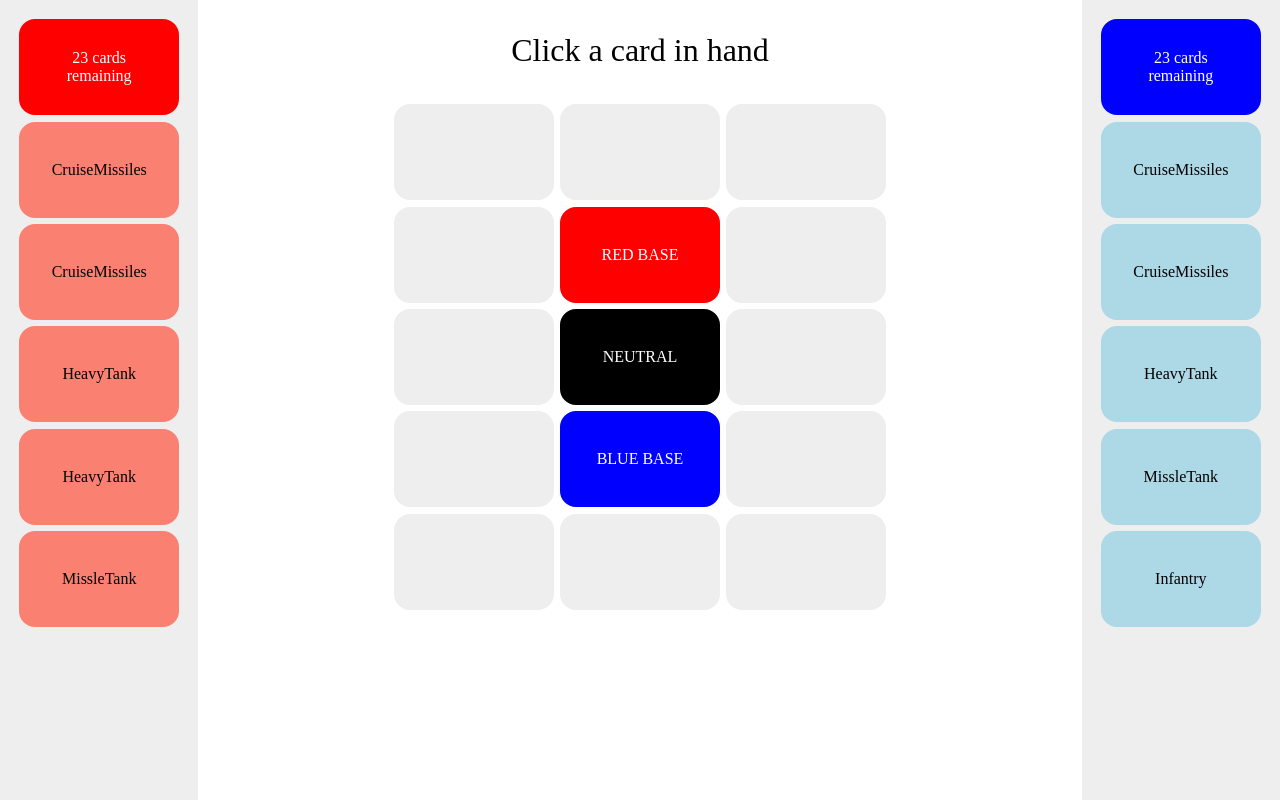
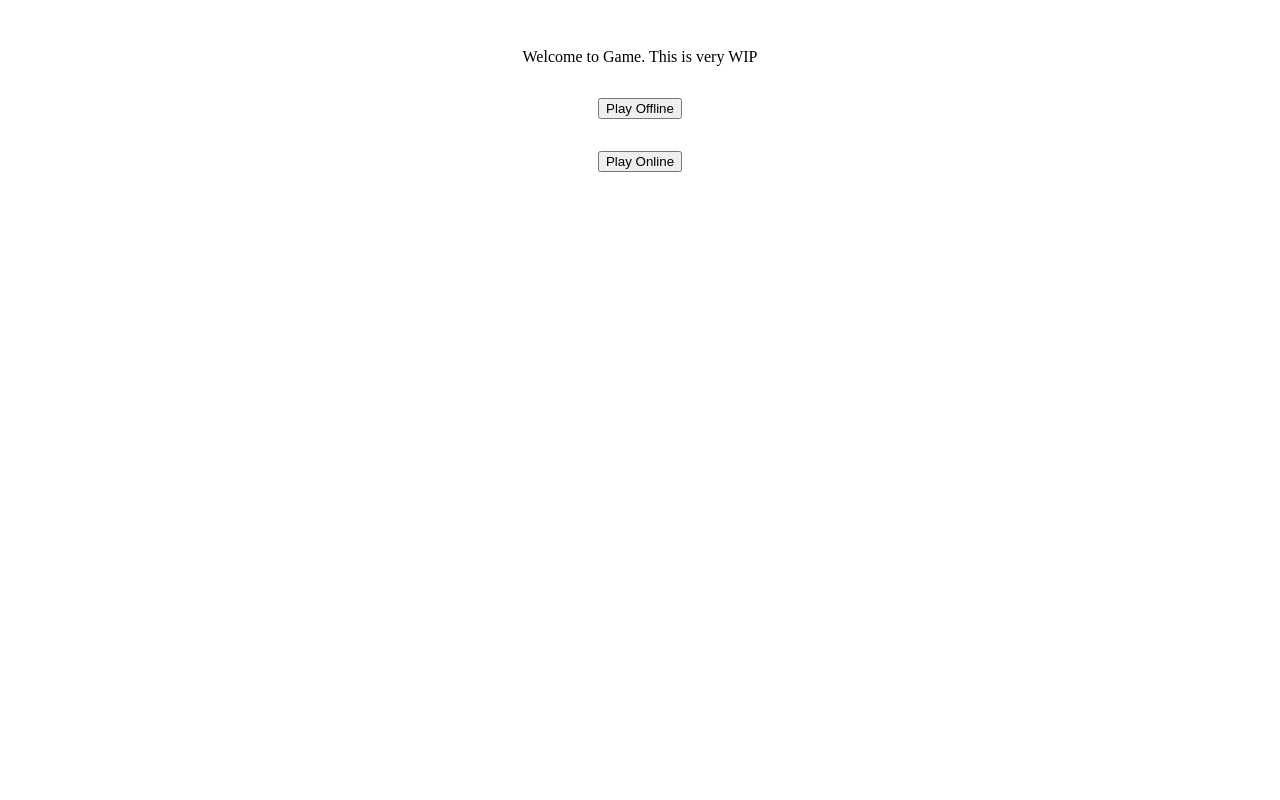
Before and after one commit to mpaulweeks/ogre, a React (Create React App) app: page / in a window 1280 px wide. Built offline with nearby package versions, Linux system fonts and the light colour scheme; no server answers.

Commit message:
improve menus

```diff
--- a/src/app/App.tsx
+++ b/src/app/App.tsx
@@ -13,7 +13,7 @@ const defaultView = (
   (window.location.search.includes('menu') && AppView.Menu) ||
   (window.location.search.includes('game') && AppView.Game) ||
   (window.location.search.includes('lobby') && AppView.Lobby) ||
-  AppView.Game
+  AppView.Menu
 );
 
 export function App() {
@@ -41,6 +41,16 @@ export function App() {
 
   // else
   return (
-    <div>Welcome to Game</div>
+    <div className='ViewMenu'>
+      <div>
+        Welcome to Game. This is very WIP
+      </div>
+      <div>
+        <button onClick={() => setView(AppView.Game)}>Play Offline</button>
+      </div>
+      <div>
+        <button onClick={() => setView(AppView.Lobby)}>Play Online</button>
+      </div>
+    </div>
   )
 }
--- a/src/app/appStyles.css
+++ b/src/app/appStyles.css
@@ -7,4 +7,15 @@ body,
 .ViewMenu {
   width: 100%;
   height: 100vh;
+
+  padding: 2em;
+  box-sizing: border-box;
+
+  display: flex;
+  flex-direction: column;
+  justify-content: flex-start;
+  align-items: center;
 }
+.ViewMenu > div {
+  margin: 1em;
+}
--- a/src/app/lobby/ViewLobby.tsx
+++ b/src/app/lobby/ViewLobby.tsx
@@ -81,6 +81,9 @@ export function ViewLobby(props: {
     <div className='ViewLobby'>
       {/* <pre>{JSON.stringify(FIREBASE._config, null, 2)}</pre> */}
       <div>
+        Online Mode
+      </div>
+      <div>
         <button onClick={onCreate}>Create</button>
       </div>
       <div>
@@ -90,7 +93,7 @@ export function ViewLobby(props: {
         </form>
       </div>
       <div>
-        <button onClick={props.onExit}>Cancel</button>
+        <button onClick={props.onExit}>Back</button>
       </div>
     </div>
   )
```
